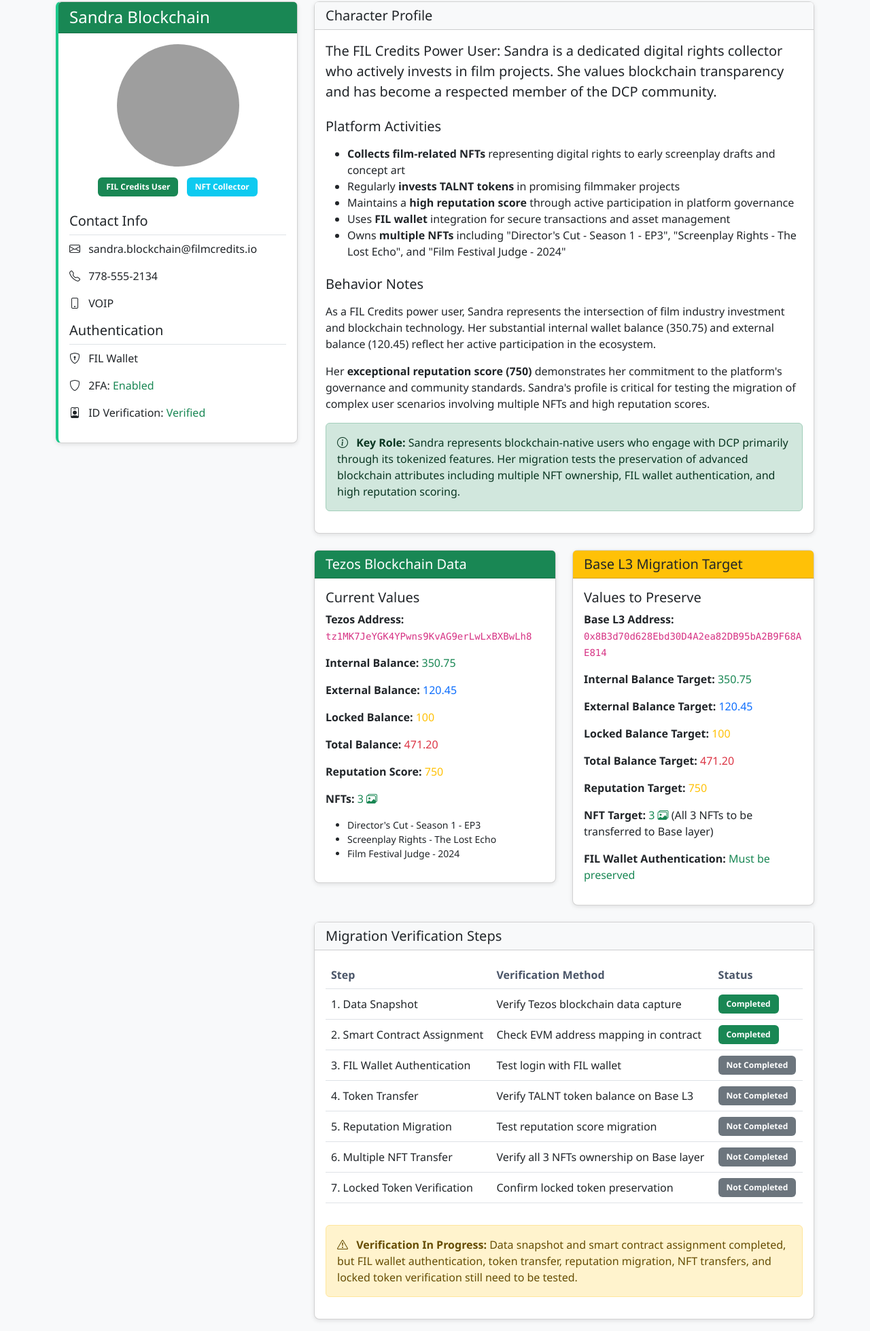
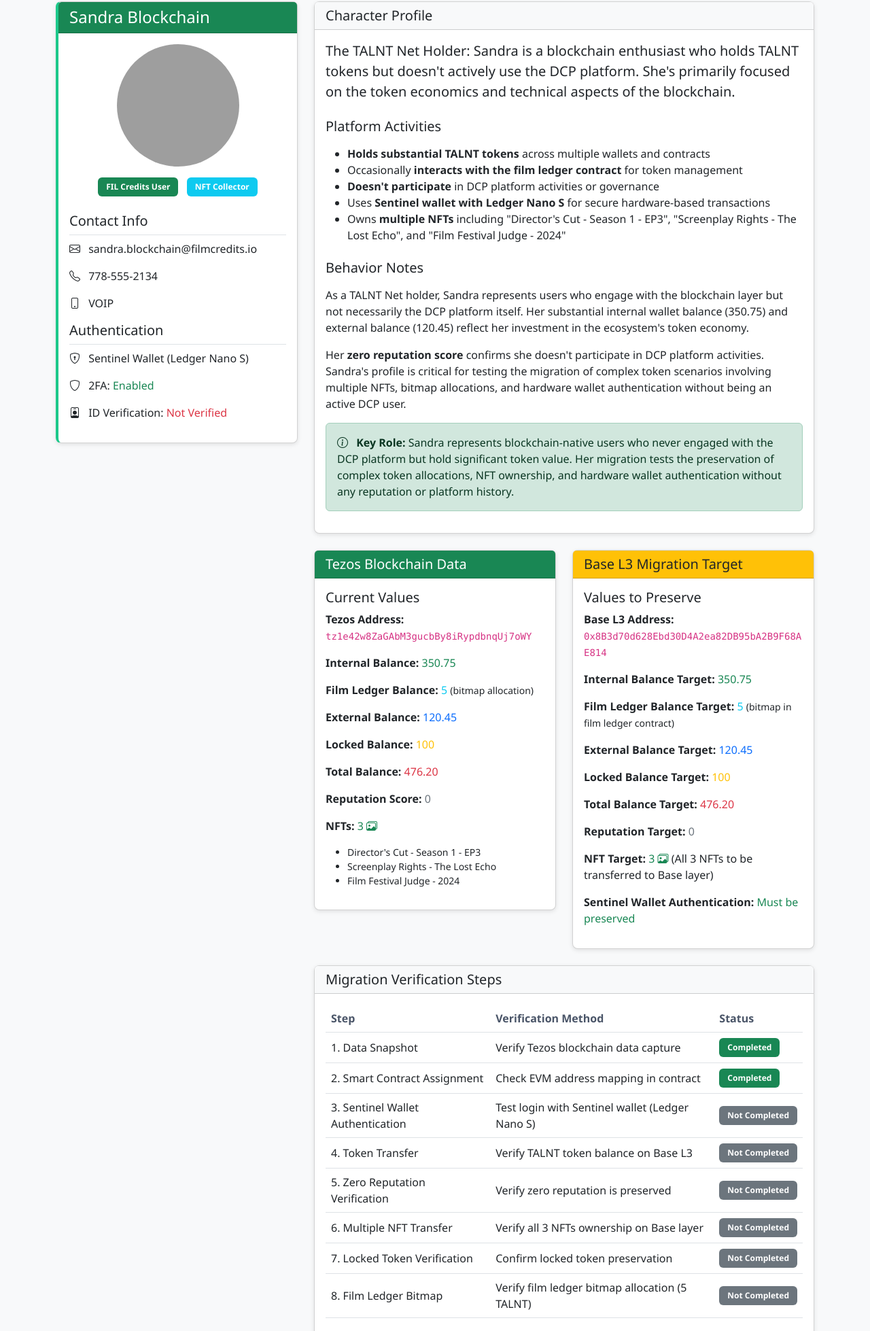
Before and after one commit to michaelkernaghan/dcp-migration-test, a website: page character-detail-sandra.html in a window 1280 px wide. Shown: the part 142-2100 px from the top of the page at 68% size. Drawn offline with nearby package versions, Linux system fonts and the light colour scheme; sample sign-in values are in the browser's storage; grey boxes are pictures that could not be loaded.

Commit message:
update snadra blokchain

```diff
--- a/character-detail-sandra.html
+++ b/character-detail-sandra.html
@@ -67,9 +67,7 @@
 
                         <h5 class="border-bottom pb-2">Authentication</h5>
                         <div class="mb-3">
-                            <p><i class="bi bi-shield-lock me-2"></i> FIL Wallet</p>
-                            <p><i class="bi bi-shield me-2"></i> 2FA: <span class="text-success">Enabled</span></p>
-                            <p><i class="bi bi-person-badge me-2"></i> ID Verification: <span class="text-success">Verified</span></p>
+                                                        <p><i class="bi bi-shield-lock me-2"></i> Sentinel Wallet (Ledger Nano S)</p>                            <p><i class="bi bi-shield me-2"></i> 2FA: <span class="text-success">Enabled</span></p>                            <p><i class="bi bi-person-badge me-2"></i> ID Verification: <span class="text-danger">Not Verified</span></p>
                         </div>
                     </div>
                 </div>
@@ -81,26 +79,10 @@
                         <h3 class="h5 mb-0">Character Profile</h3>
                     </div>
                     <div class="card-body">
-                        <p class="lead"><strong>The FIL Credits Power User:</strong> Sandra is a dedicated digital rights collector who actively invests in film projects. She values blockchain transparency and has become a respected member of the DCP community.</p>
-
-                        <h5 class="mt-4 mb-3">Platform Activities</h5>
-                        <ul>
-                            <li><strong>Collects film-related NFTs</strong> representing digital rights to early screenplay drafts and concept art</li>
-                            <li>Regularly <strong>invests TALNT tokens</strong> in promising filmmaker projects</li>
-                            <li>Maintains a <strong>high reputation score</strong> through active participation in platform governance</li>
-                            <li>Uses <strong>FIL wallet</strong> integration for secure transactions and asset management</li>
-                            <li>Owns <strong>multiple NFTs</strong> including "Director's Cut - Season 1 - EP3", "Screenplay Rights - The Lost Echo", and "Film Festival Judge - 2024"</li>
-                        </ul>
+                                                <p class="lead"><strong>The TALNT Net Holder:</strong> Sandra is a blockchain enthusiast who holds TALNT tokens but doesn't actively use the DCP platform. She's primarily focused on the token economics and technical aspects of the blockchain.</p>                                                <h5 class="mt-4 mb-3">Platform Activities</h5>                        <ul>                            <li><strong>Holds substantial TALNT tokens</strong> across multiple wallets and contracts</li>                            <li>Occasionally <strong>interacts with the film ledger contract</strong> for token management</li>                            <li><strong>Doesn't participate</strong> in DCP platform activities or governance</li>                            <li>Uses <strong>Sentinel wallet with Ledger Nano S</strong> for secure hardware-based transactions</li>                            <li>Owns <strong>multiple NFTs</strong> including "Director's Cut - Season 1 - EP3", "Screenplay Rights - The Lost Echo", and "Film Festival Judge - 2024"</li>                        </ul>
 
                         <h5 class="mt-4 mb-3">Behavior Notes</h5>
-                        <p>As a FIL Credits power user, Sandra represents the intersection of film industry investment and blockchain technology. Her substantial internal wallet balance (350.75) and external balance (120.45) reflect her active participation in the ecosystem.</p>
-
-                        <p>Her <strong>exceptional reputation score (750)</strong> demonstrates her commitment to the platform's governance and community standards. Sandra's profile is critical for testing the migration of complex user scenarios involving multiple NFTs and high reputation scores.</p>
-
-                        <div class="alert alert-success mt-3">
-                            <i class="bi bi-info-circle me-2"></i>
-                            <strong>Key Role:</strong> Sandra represents blockchain-native users who engage with DCP primarily through its tokenized features. Her migration tests the preservation of advanced blockchain attributes including multiple NFT ownership, FIL wallet authentication, and high reputation scoring.
-                        </div>
+                                                <p>As a TALNT Net holder, Sandra represents users who engage with the blockchain layer but not necessarily the DCP platform itself. Her substantial internal wallet balance (350.75) and external balance (120.45) reflect her investment in the ecosystem's token economy.</p>                                                <p>Her <strong>zero reputation score</strong> confirms she doesn't participate in DCP platform activities. Sandra's profile is critical for testing the migration of complex token scenarios involving multiple NFTs, bitmap allocations, and hardware wallet authentication without being an active DCP user.</p>                                                <div class="alert alert-success mt-3">                            <i class="bi bi-info-circle me-2"></i>                            <strong>Key Role:</strong> Sandra represents blockchain-native users who never engaged with the DCP platform but hold significant token value. Her migration tests the preservation of complex token allocations, NFT ownership, and hardware wallet authentication without any reputation or platform history.                        </div>
                     </div>
                 </div>
 
@@ -112,12 +94,9 @@
                             </div>
                             <div class="card-body">
                                 <h5 class="card-title">Current Values</h5>
-                                <p><strong>Tezos Address:</strong><br><code>tz1MK7JeYGK4YPwns9KvAG9erLwLxBXBwLh8</code></p>
-                                <p><strong>Internal Balance:</strong> <span class="text-success">350.75</span></p>
-                                <p><strong>External Balance:</strong> <span class="text-primary">120.45</span></p>
-                                <p><strong>Locked Balance:</strong> <span class="text-warning">100</span></p>
-                                <p><strong>Total Balance:</strong> <span class="text-danger">471.20</span></p>
-                                <p><strong>Reputation Score:</strong> <span class="text-warning">750</span></p>
+                                <p><strong>Tezos Address:</strong><br><code>tz1e42w8ZaGAbM3gucbBy8iRypdbnqUj7oWY</code></p>
+                                                                <p><strong>Internal Balance:</strong> <span class="text-success">350.75</span></p>                                <p><strong>Film Ledger Balance:</strong> <span class="text-info">5</span> <span class="small">(bitmap allocation)</span></p>                                <p><strong>External Balance:</strong> <span class="text-primary">120.45</span></p>                                <p><strong>Locked Balance:</strong> <span class="text-warning">100</span></p>                                <p><strong>Total Balance:</strong> <span class="text-danger">476.20</span></p>
+                                <p><strong>Reputation Score:</strong> <span class="text-secondary">0</span></p>
                                 <p><strong>NFTs:</strong> <span class="text-success">3</span> <i class="bi bi-images text-success"></i></p>
                                 <ul class="small">
                                     <li>Director's Cut - Season 1 - EP3</li>
@@ -136,13 +115,10 @@
                             <div class="card-body">
                                 <h5 class="card-title">Values to Preserve</h5>
                                 <p><strong>Base L3 Address:</strong> <code>0x8B3d70d628Ebd30D4A2ea82DB95bA2B9F68AE814</code></p>
-                                <p><strong>Internal Balance Target:</strong> <span class="text-success">350.75</span></p>
-                                <p><strong>External Balance Target:</strong> <span class="text-primary">120.45</span></p>
-                                <p><strong>Locked Balance Target:</strong> <span class="text-warning">100</span></p>
-                                <p><strong>Total Balance Target:</strong> <span class="text-danger">471.20</span></p>
-                                <p><strong>Reputation Target:</strong> <span class="text-warning">750</span></p>
+                                                                <p><strong>Internal Balance Target:</strong> <span class="text-success">350.75</span></p>                                <p><strong>Film Ledger Balance Target:</strong> <span class="text-info">5</span> <span class="small">(bitmap in film ledger contract)</span></p>                                <p><strong>External Balance Target:</strong> <span class="text-primary">120.45</span></p>                                <p><strong>Locked Balance Target:</strong> <span class="text-warning">100</span></p>                                <p><strong>Total Balance Target:</strong> <span class="text-danger">476.20</span></p>
+                                <p><strong>Reputation Target:</strong> <span class="text-secondary">0</span></p>
                                 <p><strong>NFT Target:</strong> <span class="text-success">3</span> <i class="bi bi-images text-success"></i> (All 3 NFTs to be transferred to Base layer)</p>
-                                <p><strong>FIL Wallet Authentication:</strong> <span class="text-success">Must be preserved</span></p>
+                                <p><strong>Sentinel Wallet Authentication:</strong> <span class="text-success">Must be preserved</span></p>
                             </div>
                         </div>
                     </div>
@@ -173,38 +149,26 @@
                                         <td>Check EVM address mapping in contract</td>
                                         <td><span class="badge bg-success">Completed</span></td>
                                     </tr>
-                                    <tr>
-                                        <td>3. FIL Wallet Authentication</td>
-                                        <td>Test login with FIL wallet</td>
-                                        <td><span class="badge bg-secondary">Not Completed</span></td>
-                                    </tr>
+                                                                        <tr>                                        <td>3. Sentinel Wallet Authentication</td>                                        <td>Test login with Sentinel wallet (Ledger Nano S)</td>                                        <td><span class="badge bg-secondary">Not Completed</span></td>                                    </tr>
                                     <tr>
                                         <td>4. Token Transfer</td>
                                         <td>Verify TALNT token balance on Base L3</td>
                                         <td><span class="badge bg-secondary">Not Completed</span></td>
                                     </tr>
-                                    <tr>
-                                        <td>5. Reputation Migration</td>
-                                        <td>Test reputation score migration</td>
-                                        <td><span class="badge bg-secondary">Not Completed</span></td>
-                                    </tr>
+                                                                        <tr>                                        <td>5. Zero Reputation Verification</td>                                        <td>Verify zero reputation is preserved</td>                                        <td><span class="badge bg-secondary">Not Completed</span></td>                                    </tr>
                                     <tr>
                                         <td>6. Multiple NFT Transfer</td>
                                         <td>Verify all 3 NFTs ownership on Base layer</td>
                                         <td><span class="badge bg-secondary">Not Completed</span></td>
                                     </tr>
-                                    <tr>
-                                        <td>7. Locked Token Verification</td>
-                                        <td>Confirm locked token preservation</td>
-                                        <td><span class="badge bg-secondary">Not Completed</span></td>
-                                    </tr>
+                                                                        <tr>                                        <td>7. Locked Token Verification</td>                                        <td>Confirm locked token preservation</td>                                        <td><span class="badge bg-secondary">Not Completed</span></td>                                    </tr>                                    <tr>                                        <td>8. Film Ledger Bitmap</td>                                        <td>Verify film ledger bitmap allocation (5 TALNT)</td>                                        <td><span class="badge bg-secondary">Not Completed</span></td>                                    </tr>
                                 </tbody>
                             </table>
                         </div>
 
                         <div class="alert alert-warning mt-3">
                             <i class="bi bi-exclamation-triangle me-2"></i>
-                            <strong>Verification In Progress:</strong> Data snapshot and smart contract assignment completed, but FIL wallet authentication, token transfer, reputation migration, NFT transfers, and locked token verification still need to be tested.
+                            <strong>Verification In Progress:</strong> Data snapshot and smart contract assignment completed, but Sentinel wallet authentication, token transfer, zero reputation verification, NFT transfers, locked token verification, and film ledger bitmap allocation still need to be tested.
                         </div>
                     </div>
                 </div>
```
Also changed, not shown: characters.html (+45 -6 lines), index.html (+2 -2 lines).
